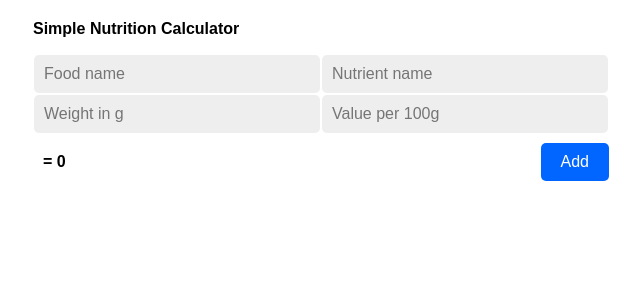
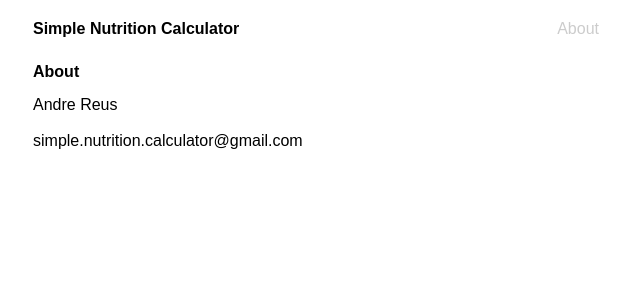
Before and after one commit to andrereus/simple-nutrition-calculator, a React (Vite) app: page /about in a window 1280 px wide. Shown: the top 300 px of the page, without its empty margins (319-959 px from the left). Built offline with nearby package versions, Linux system fonts and the light colour scheme.

Commit message:
Add about page

```diff
--- a/package.json
+++ b/package.json
@@ -17,7 +17,8 @@
   "dependencies": {
     "lodash": "^4.17.11",
     "react": "^16.7.0",
-    "react-dom": "^16.7.0"
+    "react-dom": "^16.7.0",
+    "react-router-dom": "^4.3.1"
   },
   "devDependencies": {
     "autoprefixer": "^9.4.3",
--- /dev/null
+++ b/src/components/About.js
@@ -0,0 +1,22 @@
+import React, {Component} from 'react';
+
+class About extends Component {
+  render() {
+    let part1 = 'simple.nutrition.calculator',
+      part2 = 'gmail',
+      part3 = 'com';
+
+    return (
+      <div className="about__wrapper">
+        <h2 className="about__title">About</h2>
+        <p>Andre Reus</p><br />
+        <p>
+          {part1}@<span className="hidden">null</span>
+          {part2}.{part3}
+        </p>
+      </div>
+    );
+  }
+}
+
+export default About;
--- a/src/components/App.js
+++ b/src/components/App.js
@@ -135,8 +135,7 @@ class App extends Component {
 
   render() {
     return (
-      <div className="app__container">
-        <h1 className="app__title">Simple Nutrition Calculator</h1>
+      <div className="app__wrapper">
         <Form addItem={this.addItem} handleInput={this.handleInput} currentItem={this.state.currentItem} />
         <List items={this.state.items} deleteItem={this.deleteItem} resetAll={this.resetAll} nutrient={this.state.currentItem.nutrient}/>
       </div>
--- /dev/null
+++ b/src/components/Main.js
@@ -0,0 +1,24 @@
+import React, {Component} from 'react';
+import {BrowserRouter as Router, Route, Link} from 'react-router-dom';
+import App from './App';
+import About from './About';
+
+class Main extends Component {
+  render() {
+    return (
+      <Router>
+        <div className="main__container">
+          <div className="main__header">
+            <Link to="/"><h1 className="main__title">Simple Nutrition Calculator</h1></Link>
+            <Link to="/about/"><a className="main__about">About</a></Link>
+          </div>
+
+          <Route path="/" exact component={App} />
+          <Route path="/about/" component={About} />
+        </div>
+      </Router>
+    );
+  }
+}
+
+export default Main;
--- a/src/index.js
+++ b/src/index.js
@@ -1,6 +1,6 @@
 import React from 'react';
 import ReactDOM from 'react-dom';
 import './styles/main.scss';
-import App from './components/App';
+import Main from './components/Main';
 
-ReactDOM.render(<App />, document.getElementById('root'));
+ReactDOM.render(<Main />, document.getElementById('root'));
--- /dev/null
+++ b/src/styles/components/_about.scss
@@ -0,0 +1,4 @@
+.about__title {
+  margin: 10px 0 15px;
+  font-weight: bold;
+}
--- a/src/styles/components/_app.scss
+++ b/src/styles/components/_app.scss
@@ -1,15 +1 @@
-.app__container {
-  max-width: 576px;
-  margin: 0 auto;
-  padding: 10px 0;
-  font-family: sans-serif;
-}
-
-.app__title {
-  margin: 10px 0 15px;
-  font-weight: bold;
-
-  @media (max-width: 576px) {
-    margin-left: 10px;
-  }
-}
+// App SCSS
--- /dev/null
+++ b/src/styles/components/_main.scss
@@ -0,0 +1,31 @@
+.main__container {
+  max-width: 576px;
+  margin: 0 auto;
+  padding: 10px 0;
+  font-family: sans-serif;
+}
+
+.main__header {
+  @include clearfix();
+}
+
+.main__title {
+  margin: 10px 0 15px;
+  font-weight: bold;
+  float: left;
+  color: #000;
+
+  @media (max-width: 576px) {
+    margin-left: 10px;
+  }
+}
+
+.main__about {
+  float: right;
+  padding: 10px;
+  color: #ccc;
+
+  &:hover {
+    color: #aaa;
+  }
+}
--- a/src/styles/main.scss
+++ b/src/styles/main.scss
@@ -1,6 +1,8 @@
 @import 'vendor/minireset';
 @import 'utils/reset';
 @import 'utils/helper';
+@import 'components/main';
 @import 'components/app';
+@import 'components/about';
 @import 'components/form';
 @import 'components/list';
--- a/src/styles/utils/_helper.scss
+++ b/src/styles/utils/_helper.scss
@@ -1,3 +1,15 @@
+@mixin clearfix() {
+  &:after {
+    display: block;
+    content: "";
+    clear: both;
+  }
+}
+
 .bold {
   font-weight: bold;
 }
+
+.hidden {
+  display: none;
+}
```
Also changed, not shown: 1 other file (tests, documents, lock files or other folders).
